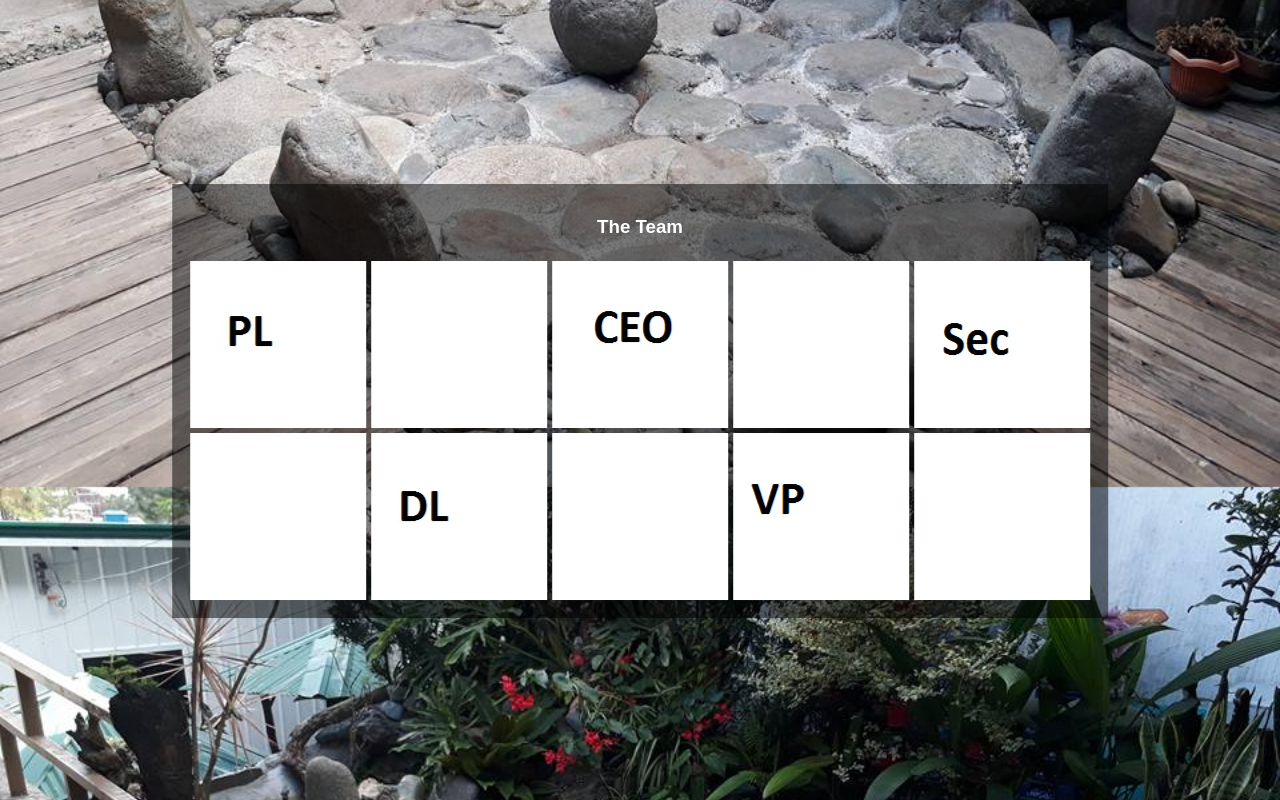
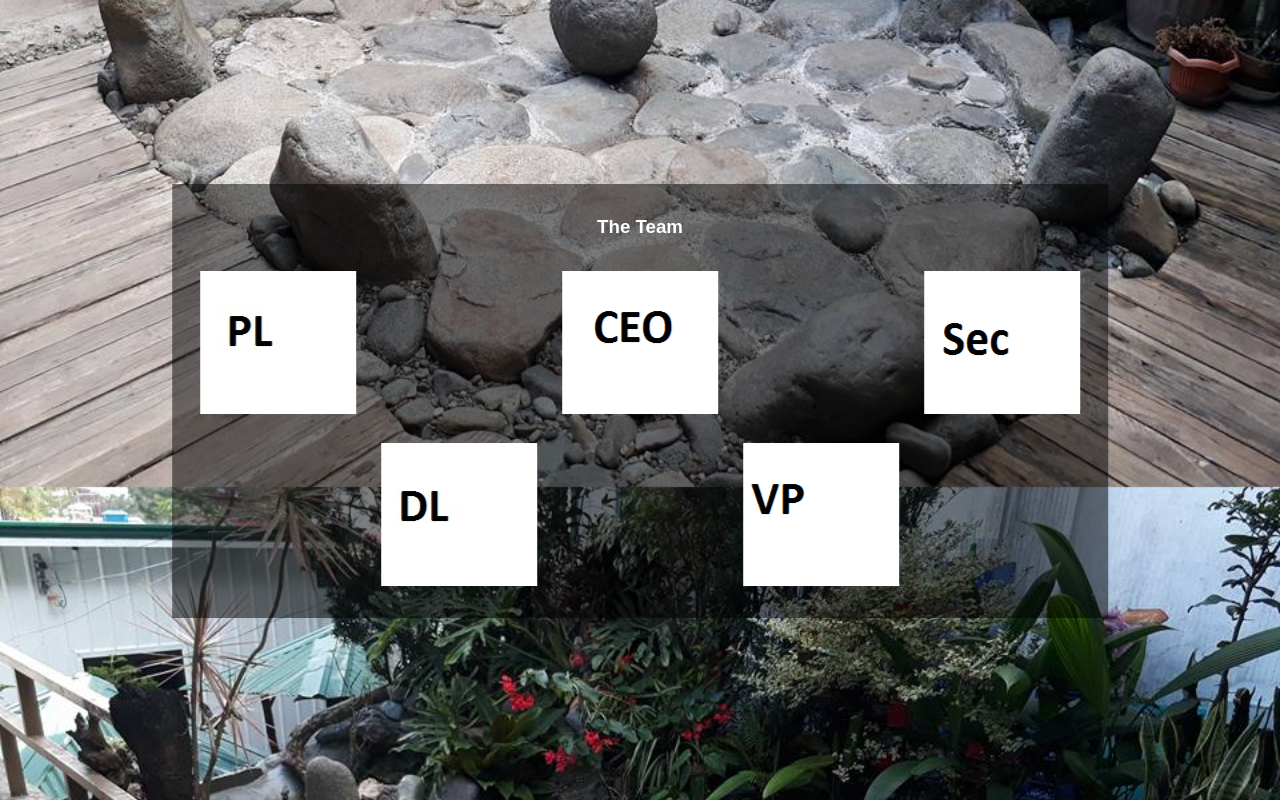
Before and after one commit to Marviuz/ProgAppsLecFinals, a website: page ProgAppsLecProject/public_html/index.html in a window 1280 px wide. Shown: the part 473-1273 px from the top of the page. Drawn offline with nearby package versions, Linux system fonts and the light colour scheme.

Commit message:
fixed the team white backgrounds

```diff
--- a/ProgAppsLecProject/nbproject/private/private.xml
+++ b/ProgAppsLecProject/nbproject/private/private.xml
@@ -5,7 +5,6 @@
         <group>
             <file>file:/C:/Users/Marviuz/Desktop/ProgAppsLecFinals/ProgAppsLecProject/public_html/localstyle.css</file>
             <file>file:/C:/Users/Marviuz/Desktop/ProgAppsLecFinals/ProgAppsLecProject/public_html/index.html</file>
-            <file>file:/C:/Users/Marviuz/Desktop/ProgAppsLecFinals/ProgAppsLecProject/public_html/slideshow.html</file>
         </group>
     </open-files>
 </project-private>
--- a/ProgAppsLecProject/public_html/index.html
+++ b/ProgAppsLecProject/public_html/index.html
@@ -66,14 +66,14 @@ and open the template in the editor.
             <span id="t"></span>
             <center><h3>The Team</h3></center>
             <table cellpadding="10%" style="border-spacing: 5px 5px;">
-                <tr>
+                <tr id="lead">
                     <td><img src="images/projectlead.jpg" alt=""/></td>
                     <td></td>
                     <td><img src="images/CEO.jpg" alt=""/></td>
                     <td></td>
                     <td><img src="images/secretary.jpg" alt=""/></td>
                 </tr>
-                <tr>
+                <tr id="lead">
                     <td></td>
                     <td><img src="images/developmentlead.jpg" alt=""/></td>
                     <td></td>
--- a/ProgAppsLecProject/public_html/localstyle.css
+++ b/ProgAppsLecProject/public_html/localstyle.css
@@ -93,7 +93,7 @@ table {
     color: black;
 }
 
-tr {
+tr:not(#lead) {
     background-color: white;
 }
 
```
